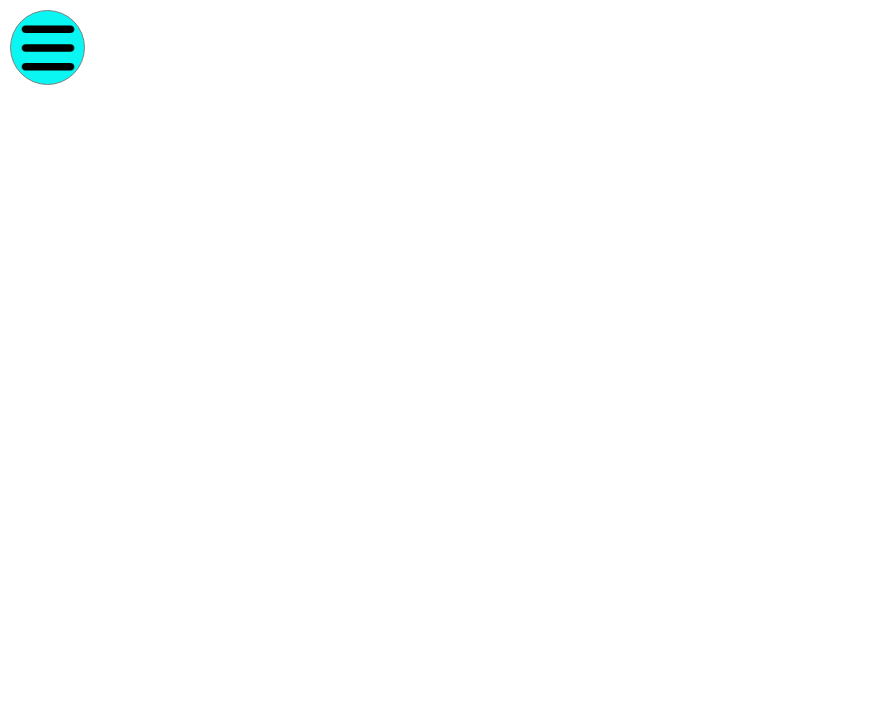
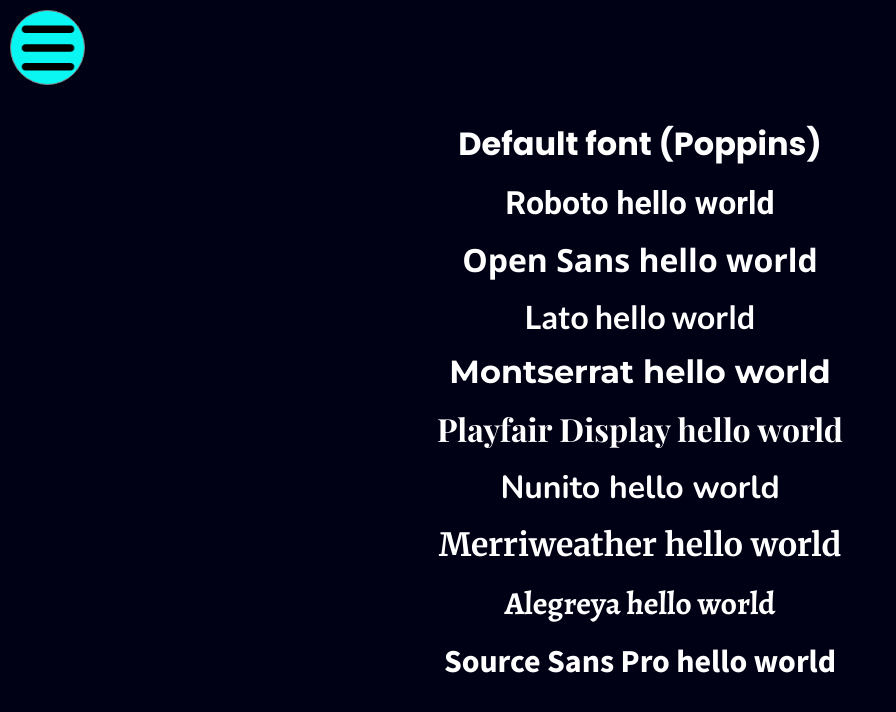
Before and after one commit to abkazan/Portfolio, a React (Create React App) app: page /fonts in a window 1280 px wide. Before the commit this address had no page. Shown: the top 712 px of the page, without its empty margins (0-896 px from the left). Built offline with nearby package versions, Linux system fonts and the light colour scheme.

Commit message:
changes to the contact page

```diff
--- a/src/App.js
+++ b/src/App.js
@@ -2,10 +2,9 @@ import './App.css';
 import { Routes, Route } from 'react-router-dom';
 
 import React from 'react';
-import ShootingStar from './components/ShootingStar';
 import HeroSection from './components/HeroSection';
 import Navbar from './components/Navbar';
-
+import FontExamples from './components/FontExamples';
 import HomePage from './pages/HomePage';
 import ContactForm from './pages/ContactForm';
 import AboutPage from './pages/AboutPage';
@@ -19,7 +18,7 @@ function App() {
     <Navbar />
       <Routes>
         <Route path='/' element={<HomePage />} />
-        <Route path='/shooting-star' element={<ShootingStar />} />
+        <Route path='/fonts' element={<FontExamples />} />
         <Route path='/hero' element={<HeroSection />} />
         <Route path='/contact' element={<ContactForm />} />
         <Route path='/about' element={<AboutPage />} />
--- a/src/components/CardCarousel.js
+++ b/src/components/CardCarousel.js
@@ -17,7 +17,8 @@ const CardCarousel = () => {
                     <div className={styles.content}>
                         <h3 className={styles.heading}>{item.title}</h3>
                         <span>{item.desc}</span>
-                        <button className={styles.viewMoreBtn} onClick={()=> goToViewMore(item.title)}>Learn More
+                        <button className={styles.viewMoreBtn} onClick={()=> goToViewMore(item.title)}>
+                            Learn More
                         </button>
                     </div>
                 </div>
--- /dev/null
+++ b/src/components/FontExamples.js
@@ -0,0 +1,20 @@
+import React from 'react';
+import styles from './fonts.module.scss';
+
+export default function FontExamples() {
+    return (
+        <div className={styles.container}>
+            <h1>Default font (Poppins)</h1>
+            <h1 className={styles.roboto}>Roboto hello world</h1>
+            <h1 className={styles.openSans}>Open Sans hello world</h1>
+            <h1 className={styles.lato}>Lato hello world</h1>
+            <h1 className={styles.montserrat}>Montserrat hello world</h1>
+            <h1 className={styles.playfairDisplay}>Playfair Display hello world</h1>
+            <h1 className={styles.nunito}>Nunito hello world</h1>
+            <h1 className={styles.merriweather}>Merriweather hello world</h1>
+            <h1 className={styles.alegreya}>Alegreya hello world</h1>
+            <h1 className={styles.sourceSansPro}>Source Sans Pro hello world</h1>
+
+        </div>
+    );
+};
--- /dev/null
+++ b/src/components/fonts.module.scss
@@ -0,0 +1,59 @@
+@import url("https://fonts.googleapis.com/css?family=Roboto:400,500,700&display=swap");
+@import url('https://fonts.googleapis.com/css?family=Open+Sans:400,600,700&display=swap');
+@import url('https://fonts.googleapis.com/css?family=Lato:400,700&display=swap');
+/* Import Montserrat from Google Fonts */
+@import url('https://fonts.googleapis.com/css?family=Montserrat:400,500,700&display=swap');
+
+/* Import Playfair Display from Google Fonts */
+@import url('https://fonts.googleapis.com/css?family=Playfair+Display:400,700&display=swap');
+
+/* Import Nunito from Google Fonts */
+@import url('https://fonts.googleapis.com/css?family=Nunito:400,600,700&display=swap');
+
+/* Import Merriweather from Google Fonts */
+@import url('https://fonts.googleapis.com/css?family=Merriweather:400,700&display=swap');
+
+/* Import Alegreya from Google Fonts */
+@import url('https://fonts.googleapis.com/css?family=Alegreya:400,700&display=swap');
+
+/* Import Source Sans Pro from Google Fonts */
+@import url('https://fonts.googleapis.com/css?family=Source+Sans+Pro:400,600,700&display=swap');
+
+.container {
+    width: 100vw;
+    height: 100vh;
+    background-color: #000114;
+    color: #fff;
+  display: flex;
+  justify-content: center;
+  align-items: center;
+  flex-direction: column;
+  gap: 2vh;
+  .roboto {
+    font-family: "Roboto", sans-serif;
+  }
+  .openSans {
+    font-family: "Open Sans", sans-serif;
+  }
+  .lato {
+    font-family: "Lato", sans-serif;
+  }
+  .montserrat {
+    font-family: "Montserrat", sans-serif;
+  }
+  .playfairDisplay {
+    font-family: "Playfair Display", serif;
+  }
+  .nunito {
+    font-family: "Nunito", sans-serif;
+  }
+  .merriweather {
+    font-family: "Merriweather", serif;
+  }
+  .alegreya {
+    font-family: "Alegreya", serif;
+  }
+  .sourceSansPro {
+    font-family: "Source Sans Pro", sans-serif;
+  }
+}
--- a/src/pages/ContactForm.js
+++ b/src/pages/ContactForm.js
@@ -1,5 +1,6 @@
 import React, { useState } from 'react';
-import styles from './contact.module.css';
+import styles from './contact.module.scss';
+import Loader from '../components/Loader';
 function ContactForm() {
   const [formData, setFormData] = useState({
     name: '',
@@ -7,6 +8,7 @@ function ContactForm() {
     message: '',
   });
 
+  const [sending, setSending] = useState(false);
   const handleInputChange = (e) => {
     const { name, value } = e.target;
     setFormData({
@@ -17,6 +19,7 @@ function ContactForm() {
 
   const handleSubmit = async (e) => {
     e.preventDefault();
+    setSending(true);
      try {
       const response = await fetch('https://express-hello-world-4sgw.onrender.com/portfolio/sendMessage', {
         method: 'POST',
@@ -28,11 +31,18 @@ function ContactForm() {
 
       if (response.ok) {
         console.log('Data sent successfully');
+        window.alert('Email sent');
+
       } else {
         console.error('Failed to send data');
+        window.alert('Error sending messsage. Please try again later');
       }
     } catch (error) {
       console.error('Error:', error);
+    } finally {
+      setTimeout(() => {
+          setSending(false);
+      }, 1500);
     }
 
     // You can handle form submission here, e.g., by sending data to a server or displaying a confirmation message.
@@ -43,7 +53,13 @@ function ContactForm() {
   return (
     <div className={styles.page}>
       <h2>Contact Me</h2>
-      <form onSubmit={handleSubmit}>
+      {sending ? (
+        <div className={styles.loading}>
+          <h2>Sending Message...</h2>
+          <Loader />
+        </div>
+      ) : (
+        <form onSubmit={handleSubmit}>
         <div className={styles.form}>
           <label htmlFor="name" className={styles.label}>Name:</label>
           <input
@@ -84,6 +100,8 @@ function ContactForm() {
 
         <button type="submit" className={styles.sendBtn}>Send Message</button>
       </form>
+      )}
+
     </div>
   );
 }
--- a/src/pages/Portfolio.js
+++ b/src/pages/Portfolio.js
@@ -1,13 +1,13 @@
 import React from "react";
 import CardCarousel from "../components/CardCarousel";
-import styles from './portfolio.module.css';
+import styles from './portfolio.module.scss';
 const Portfolio = () => {
     return (
         <>
             <div className={styles.page}>
                 <h1 className={styles.heading}>Portfolio</h1>
                 <CardCarousel />
-                <h1 className={styles.subheading}>The code for these projects and more can be found on my Github</h1>
+                <h1 className={styles.subheading}>The code for these projects and more can be found on my <a href="https://github.com/abkazan/My-CodeGithub">Github</a></h1>
             </div>
 
         </>
--- a/src/pages/contact.module.css
+++ b/src/pages/contact.module.scss
@@ -6,6 +6,7 @@
     margin: 0 auto;
     background-color: #000114;
     color: white;
+
   }
   .page h2 {
     padding: 5vh 0;
@@ -51,3 +52,25 @@
   /* .sendBtn:active {
     filter: saturate(100%);
   } */
+  .loading {
+    position: absolute;
+    top: 50%;
+    left: 50%;
+    transform: translate(-50%, -50%);
+    /* border: 1px solid rgb(127, 255, 251); */
+    border-radius: 40px;
+    display: grid;
+    place-items: center;
+    padding-bottom: 15vh;
+    text-align: center;
+    width: 40vw;
+    h2 {
+      color: rgb(12, 245, 93);
+      text-shadow: none !important;
+      font-style: italic;
+      font-weight: 300;
+      margin: 5vh 0;
+      font-size: 2em;
+
+    }
+  }
--- a/src/pages/portfolio.module.css
+++ b/src/pages/portfolio.module.scss
@@ -6,15 +6,23 @@
     display: flex;
     flex-direction: column;
     justify-content: space-between;
+
 }
 .heading, .subheading {
     text-shadow: 3px 3px 6px #6b0274, -3px -3px 7px #04d5ec, -3px 3px 8px #02f840, 3px -3px 9px #6b0274;
+    a {
+        color: inherit;
+        &:hover {
+            opacity: .7;
+        }
+    }
 
 }
+
 .heading {
     color: white;
     padding-top: 5vh;
-    font-size: 3.5em;
+    font-size: 2.5em;
     letter-spacing: 5px;
     text-transform: uppercase;
 
```
Also changed, not shown: src/components/cardcarousel.module.scss (+9 -0 lines).
